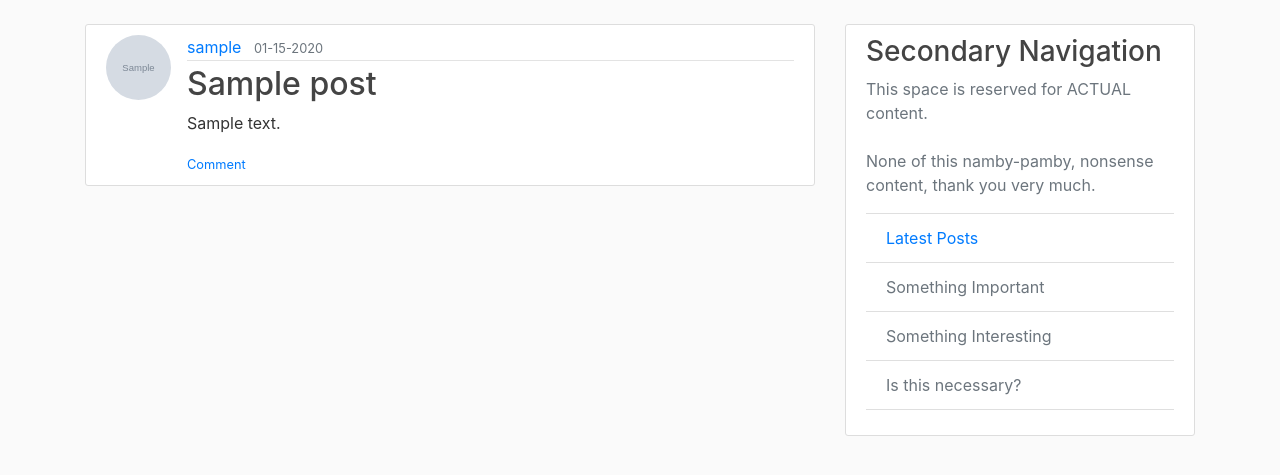
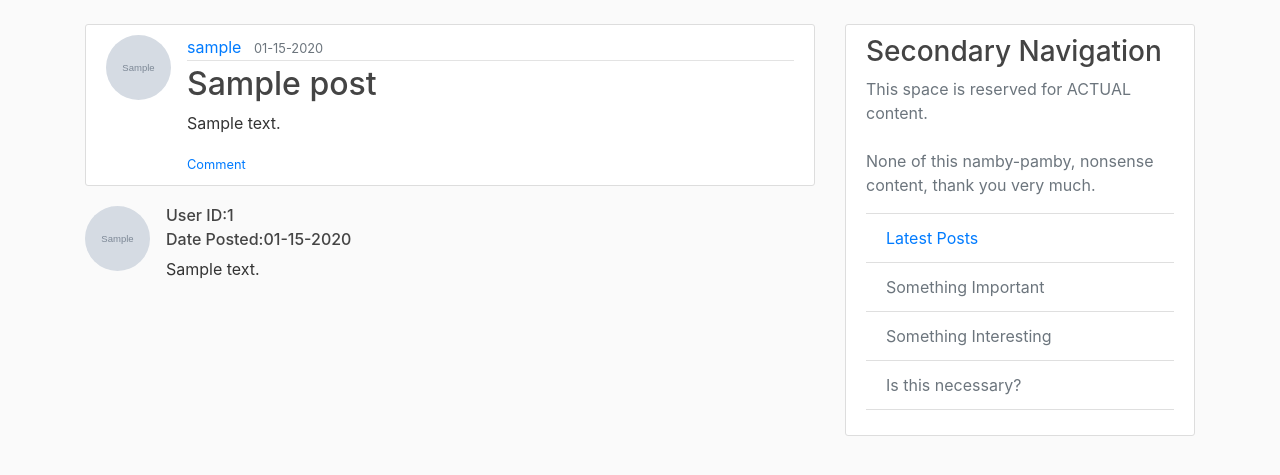
Before and after one commit to kevinhamlin/flask_project, a Flask app: template main/templates/post.html in a window 1280 px wide. Shown: the part 56-531 px from the top of the page. Run offline with Flask 2, Linux system fonts and the light colour scheme; tables that the repository leaves empty hold one stand-in row (values such as "Sample post"); the template is opened without the code that fills it: values that come from a table or form of the project are taken from there, most other values are stand-ins (such as "Sample title", 1, 10 or a date in 2020); grey boxes marked "Sample" are stand-in pictures; some libraries are stand-ins or nearby versions.

Commit message:
Added comment display block

```diff
--- a/main/templates/post.html
+++ b/main/templates/post.html
@@ -18,6 +18,19 @@
             <small><a href="{{ url_for('posts.comment_post', post_id=post.id) }}">Comment</a></small>
         </div>
     </article>
+    {% if comments %}
+        <ul class="list-unstyled">
+        {% for comment in comments %}
+            <li class="media">
+            <img class="rounded-circle article-img" src="{{url_for('static', filename='profile_pictures/' + post.author.image_file) }}">
+            <div class="media-body">
+            <h6 class="mt-0 mb-1">User ID:{{ comment.user_id}} </h6> <h6>Date Posted:{{comment.date_posted.strftime('%m-%d-%Y')}}</h6>
+                {{ comment.content }}
+            </div>
+          </li>
+        {% endfor %}
+        </ul>
+    {% endif %}
     <!-- Modal -->
     <div class="modal fade" id="deleteModal" tabindex="-1" role="dialog" aria-labelledby="deleteModalLabel" aria-hidden="true">
       <div class="modal-dialog" role="document">
```
